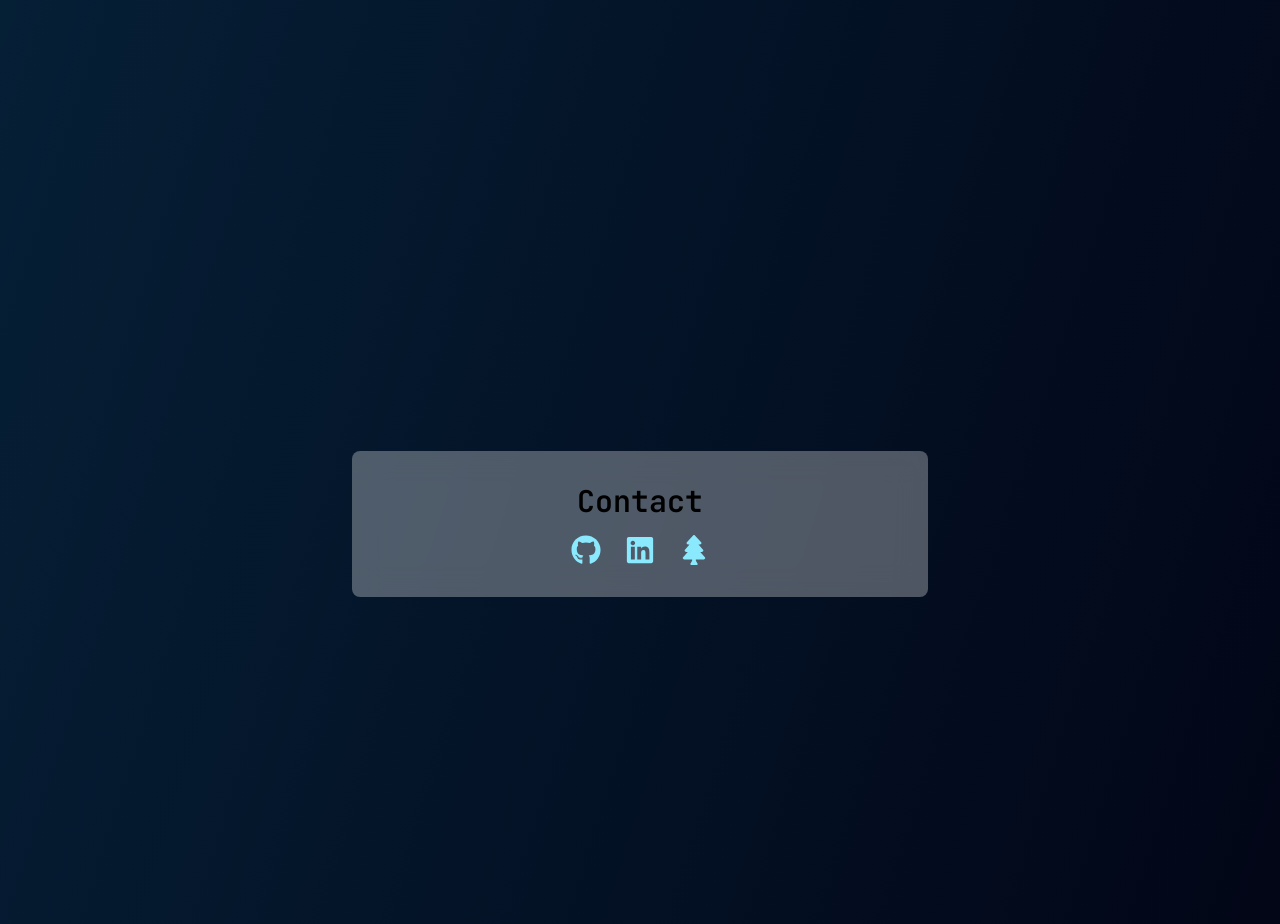
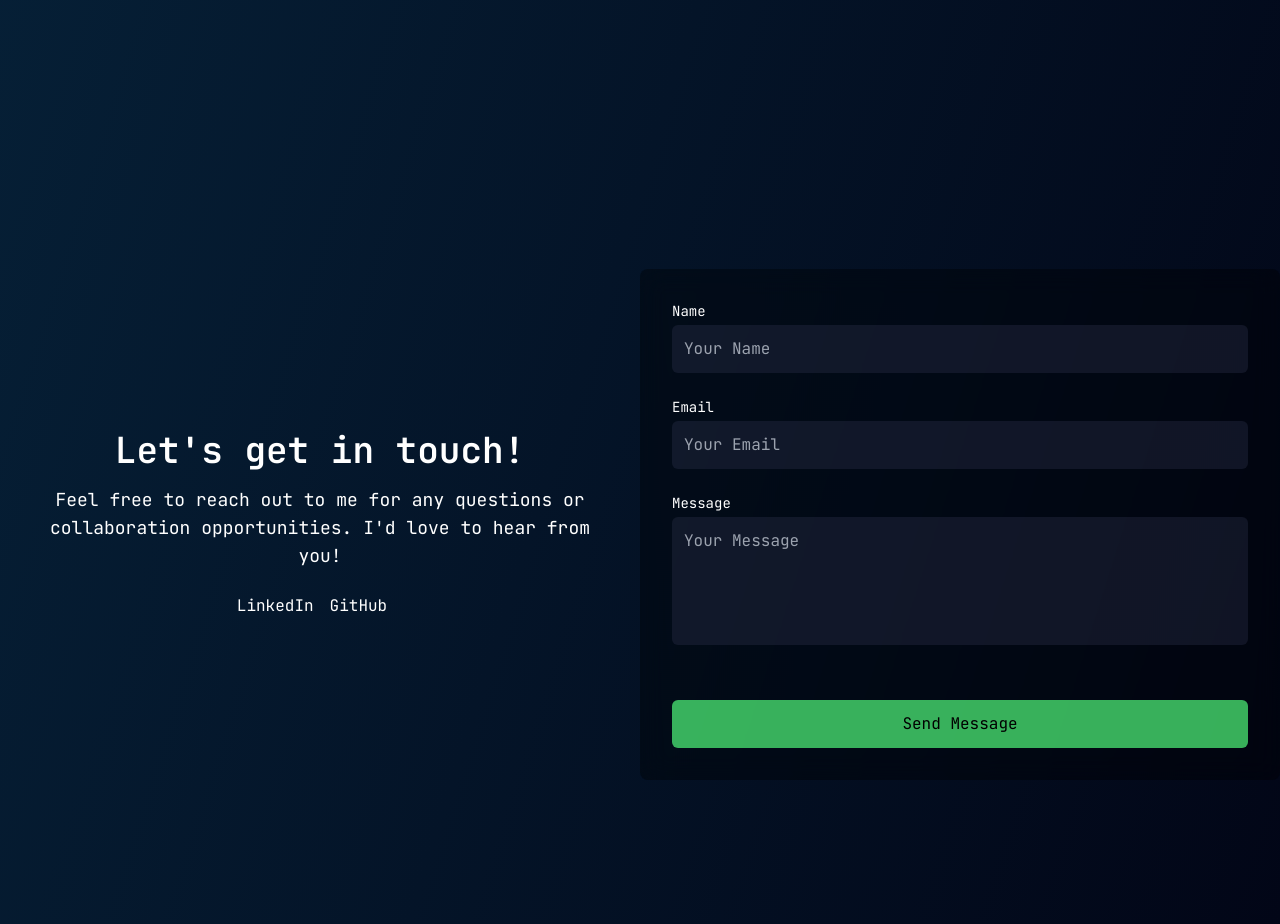
Before and after one commit to vskvj3/portfolio-nextjs, a Next.js app: page /about in a window 1280 px wide. Shown: the part 3140-4064 px from the top of the page. Built offline with nearby package versions, Linux system fonts and the light colour scheme.

Commit message:
add contact section in about page

```diff
--- /dev/null
+++ b/src/components/about/contact.js
@@ -0,0 +1,108 @@
+import axios from "axios";
+import { useState } from "react";
+
+export default function AboutContact() {
+  const [name, setName] = useState("");
+  const [email, setEmail] = useState("");
+  const [message, setMessage] = useState("");
+  const [sending, setSending] = useState(false);
+  const [status, setStatus] = useState({ message: "", error: false });
+
+  const handleSubmit = async (e) => {
+    e.preventDefault();
+    setSending(true);
+    try {
+      await axios.post("/api/contact", { name, email, message });
+      setName("");
+      setEmail("");
+      setMessage("");
+      setSending(false);
+      setStatus({ message: "Message sent!", error: false });
+    } catch (error) {
+      setSending(false);
+      setStatus({ message: "Error sending message!", error: true });
+    }
+  };
+
+  return (
+    <section className="h-screen flex flex-col sm:flex-row justify-center items-center bg-dracula-background">
+      {/* Left Side: Call to Action */}
+      <div className="w-full sm:w-1/2 p-8 text-center text-dracula-t-white">
+        <h2 className="text-4xl font-semibold mb-4">Let's get in touch!</h2>
+        <p className="text-lg mb-6">
+          Feel free to reach out to me for any questions or collaboration
+          opportunities. I'd love to hear from you!
+        </p>
+        <div className="flex justify-center">
+          {/* Social Icons can be added here */}
+          <a href="https://www.linkedin.com" target="_blank" rel="noopener noreferrer" className="mr-4 hover:text-dracula-pink">
+            LinkedIn
+          </a>
+          <a href="https://github.com" target="_blank" rel="noopener noreferrer" className="mr-4 hover:text-dracula-pink">
+            GitHub
+          </a>
+        </div>
+      </div>
+
+      {/* Right Side: Contact Form */}
+      <div className="w-full sm:w-1/2 p-8 bg-dracula-foreground/35 backdrop-blur-md rounded-lg">
+        <form onSubmit={handleSubmit} className="flex flex-col space-y-6">
+          <div>
+            <label htmlFor="name" className="block text-sm text-dracula-t-white">Name</label>
+            <input
+              type="text"
+              id="name"
+              name="name"
+              value={name}
+              onChange={(e) => setName(e.target.value)}
+              placeholder="Your Name"
+              required
+              className="w-full p-3 mt-1 border-none rounded-md bg-dracula-cards/30 text-dracula-t-white"
+            />
+          </div>
+
+          <div>
+            <label htmlFor="email" className="block text-sm text-dracula-t-white">Email</label>
+            <input
+              type="email"
+              id="email"
+              name="email"
+              value={email}
+              onChange={(e) => setEmail(e.target.value)}
+              placeholder="Your Email"
+              required
+              className="w-full p-3 mt-1 border-none rounded-md bg-dracula-cards/30 text-dracula-t-white"
+            />
+          </div>
+
+          <div>
+            <label htmlFor="message" className="block text-sm text-dracula-t-white">Message</label>
+            <textarea
+              id="message"
+              name="message"
+              value={message}
+              onChange={(e) => setMessage(e.target.value)}
+              placeholder="Your Message"
+              required
+              className="w-full p-3 mt-1 border-none rounded-md bg-dracula-cards/30 text-dracula-t-white h-32 resize-none"
+            ></textarea>
+          </div>
+
+          <p className={status.error ? "text-red-500" : "text-green-500"}>{status.message}</p>
+
+          <button
+            type="submit"
+            disabled={sending}
+            className="bg-dracula-green/70 hover:bg-dracula-green/50 text-black text-md rounded-md p-3 mt-4 w-full flex justify-center items-center"
+          >
+            {sending ? (
+              <span>Sending...</span>
+            ) : (
+              <span>Send Message</span>
+            )}
+          </button>
+        </form>
+      </div>
+    </section>
+  );
+}
--- a/src/pages/about/index.js
+++ b/src/pages/about/index.js
@@ -2,6 +2,7 @@ import { FaGithub, FaLinkedin, FaTree, FaCircle } from "react-icons/fa";
 import { getSortedProjectsData } from "@/lib/projects";
 import Projects from "@/components/about/projects";
 import AboutEducation from "@/components/about/education";
+import AboutContact from "@/components/about/contact";
 
 export async function getStaticProps() {
   const allProjectsData = getSortedProjectsData(3);
@@ -96,22 +97,7 @@ export default function About({ allProjectsData }) {
       <AboutEducation/>
 
       {/* Contact Section */}
-      <section id="contact" className="h-screen flex justify-center items-center bg-dracula-background">
-        <div className="backdrop-blur-lg bg-white/30 text-center w-full sm:w-2/3 max-w-xl p-8 rounded-lg">
-          <h2 className="text-3xl font-semibold mb-4">Contact</h2>
-          <div className="flex justify-center gap-6">
-            <a href="https://github.com" className="text-3xl text-dracula-cyan hover:text-dracula-pink">
-              <FaGithub />
-            </a>
-            <a href="https://linkedin.com" className="text-3xl text-dracula-cyan hover:text-dracula-pink">
-              <FaLinkedin />
-            </a>
-            <a href="https://twitter.com" className="text-3xl text-dracula-cyan hover:text-dracula-pink">
-              <FaTree />
-            </a>
-          </div>
-        </div>
-      </section>
+      <AboutContact/>
 
       {/* Scroll Navigation */}
       {/* <footer className="text-center py-5 mb-10 sticky bottom-0 bg-dracula-chips rounded-lg backdrop-blur-sm m-4 z-100">
```
